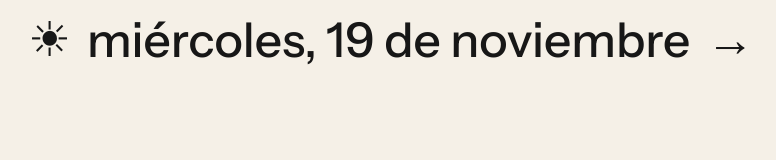
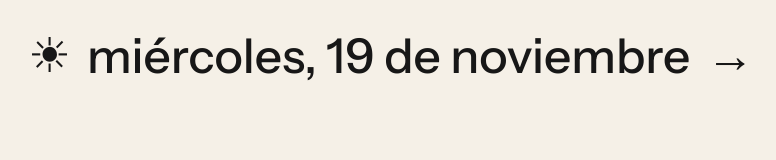
Before and after one commit to cobardes/fds, a Next.js app: page / in a window 1280 px wide. Shown: the top 160 px of the page, without its empty margins (116-892 px from the left). Built offline with nearby package versions, Linux system fonts and the light colour scheme; no server answers; the database is empty; a web font is replaced by a local one.

Commit message:
style: adjust padding in navigation and main sections of ClientHome component for improved layout

```diff
--- a/src/app/components/ClientHome.tsx
+++ b/src/app/components/ClientHome.tsx
@@ -49,7 +49,7 @@ export function ClientHome({ initialEvents, initialDate }: ClientHomeProps) {
   return (
     <div>
       {/* New Navigation Header */}
-      <nav className="sm:sticky w-full top-0 z-10 bg-background py-4">
+      <nav className="sm:sticky w-full z-10 bg-background pb-4 pt-8">
         <div className="px-4 max-w-5xl mx-auto flex flex-col sm:flex-row sm:justify-between items-center gap-4">
           <div className="flex items-center gap-4 text-5xl font-medium">
             <button
@@ -74,7 +74,7 @@ export function ClientHome({ initialEvents, initialDate }: ClientHomeProps) {
         </div>
       </nav>
 
-      <main className="px-4 max-w-5xl mx-auto mt-24 mb-16">
+      <main className="px-4 max-w-5xl mx-auto mt-20 mb-16">
         {/* Loading State Overlay */}
         {isPending && (
           <div className="fixed inset-0 bg-background/50 z-20 pointer-events-none transition-all duration-200" />
```
